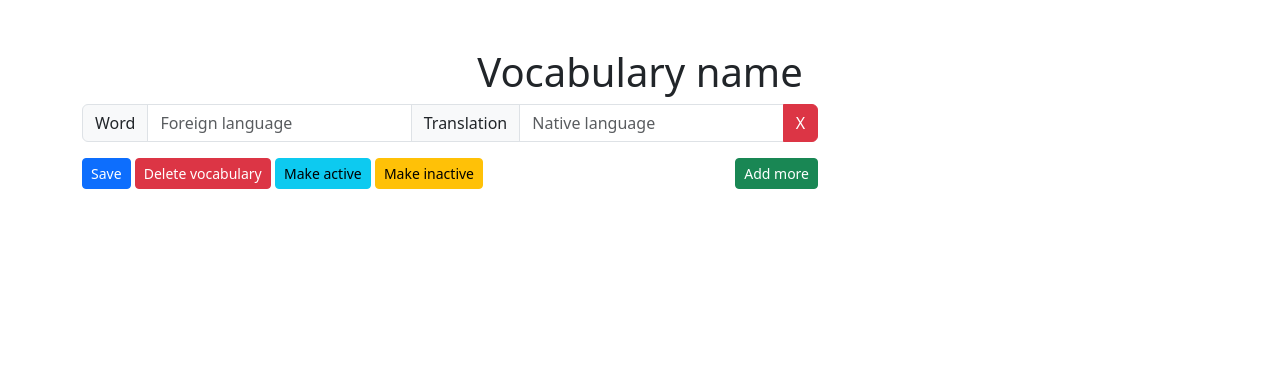
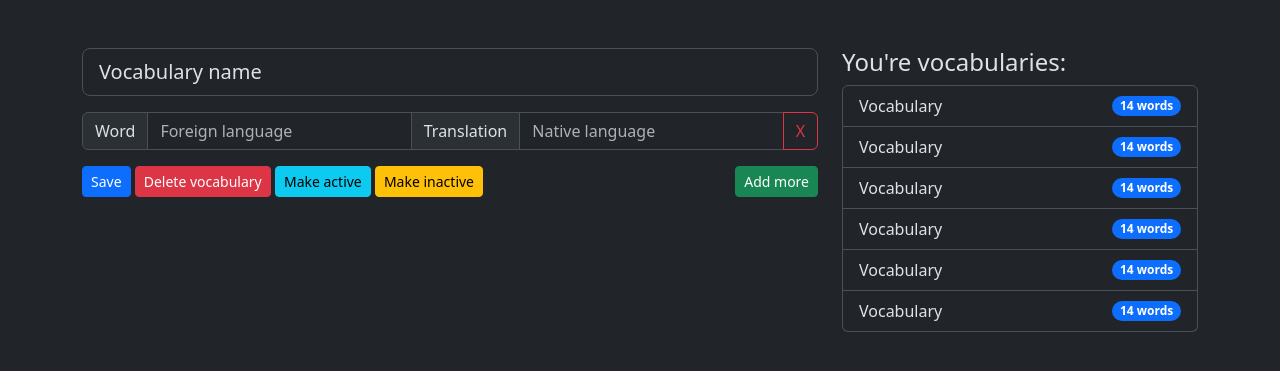
Before and after one commit to MuzykaAndrii/fastbot, a Python web app: template app/pages/templates/dashboard.html in a window 1280 px wide. Shown: the top 371 px of the page. Run offline with Jinja, Linux system fonts and the light colour scheme; the template is opened without the code that fills it, so the values that code supplies are empty.

Commit message:
impl: list of vocabularies in dashboard template

```diff
--- a/app/pages/templates/dashboard.html
+++ b/app/pages/templates/dashboard.html
@@ -1,5 +1,5 @@
 <!DOCTYPE html>
-<html lang="en">
+<html lang="en" data-bs-theme="dark">
 
 <head>
     <meta charset="UTF-8">
@@ -11,17 +11,20 @@
 
 <body>
     <div class="container mt-5">
-        <h1 class="text-center">Vocabulary name</h1>
         <div class="row">
 
             <div class="vocabulary-data col-8">
+                <div class="input-group input-group-lg mb-3">
+                    <input value="Vocabulary name" type="text" class="form-control" aria-label="Sizing example input" aria-describedby="inputGroup-sizing-lg">
+                  </div>
+
                 <div class="lang-pairs">
                     <div class="lang-pair-item input-group mb-3">
                         <span class="input-group-text">Word</span>
                         <input type="text" class="form-control" placeholder="Foreign language" aria-label="Username">
                         <span class="input-group-text">Translation</span>
                         <input type="text" class="form-control" placeholder="Native language" aria-label="Server">
-                        <button type="button" class="btn btn-danger" onclick="deleteInput(this)">X</button>
+                        <button type="button" class="btn btn-outline-danger" onclick="deleteInput(this)">X</button>
                     </div>
                 </div>
                 <div class="vocabulary-btns d-flex justify-content-between">
@@ -32,13 +35,40 @@
                         <button type="button" class="btn btn-sm btn-warning add-btn">Make inactive</button>
                     </div>
                     <div>
-                        <button type="button" class="btn btn-sm btn-success add-btn" onclick="addRow()">Add more</button>
+                        <button type="button" class="btn btn-sm btn-success add-btn" onclick="addRow()">Add
+                            more</button>
                     </div>
                 </div>
             </div>
 
             <div class="vocabularies col-4">
-
+                <h4>You're vocabularies:</h4>
+                <ul class="list-group">
+                    <a href="" class="list-group-item d-flex justify-content-between align-items-center">
+                        Vocabulary
+                        <span class="badge bg-primary rounded-pill">14 words</span>
+                    </a>
+                    <a href="" class="list-group-item d-flex justify-content-between align-items-center">
+                        Vocabulary
+                        <span class="badge bg-primary rounded-pill">14 words</span>
+                    </a>
+                    <a href="" class="list-group-item d-flex justify-content-between align-items-center">
+                        Vocabulary
+                        <span class="badge bg-primary rounded-pill">14 words</span>
+                    </a>
+                    <a href="" class="list-group-item d-flex justify-content-between align-items-center">
+                        Vocabulary
+                        <span class="badge bg-primary rounded-pill">14 words</span>
+                    </a>
+                    <a href="" class="list-group-item d-flex justify-content-between align-items-center">
+                        Vocabulary
+                        <span class="badge bg-primary rounded-pill">14 words</span>
+                    </a>
+                    <a href="" class="list-group-item d-flex justify-content-between align-items-center">
+                        Vocabulary
+                        <span class="badge bg-primary rounded-pill">14 words</span>
+                    </a>
+                </ul>
             </div>
         </div>
     </div>
@@ -61,7 +91,7 @@
             <input type="text" class="form-control" placeholder="Foreign language" aria-label="Username">
             <span class="input-group-text">Translation</span>
             <input type="text" class="form-control" placeholder="Native language" aria-label="Server">
-            <button type="button" class="btn btn-danger" onclick="deleteInput(this)">X</button>
+            <button type="button" class="btn btn-outline-danger" onclick="deleteInput(this)">X</button>
         `;
             vocabularyData.appendChild(newRow);
         }
```
